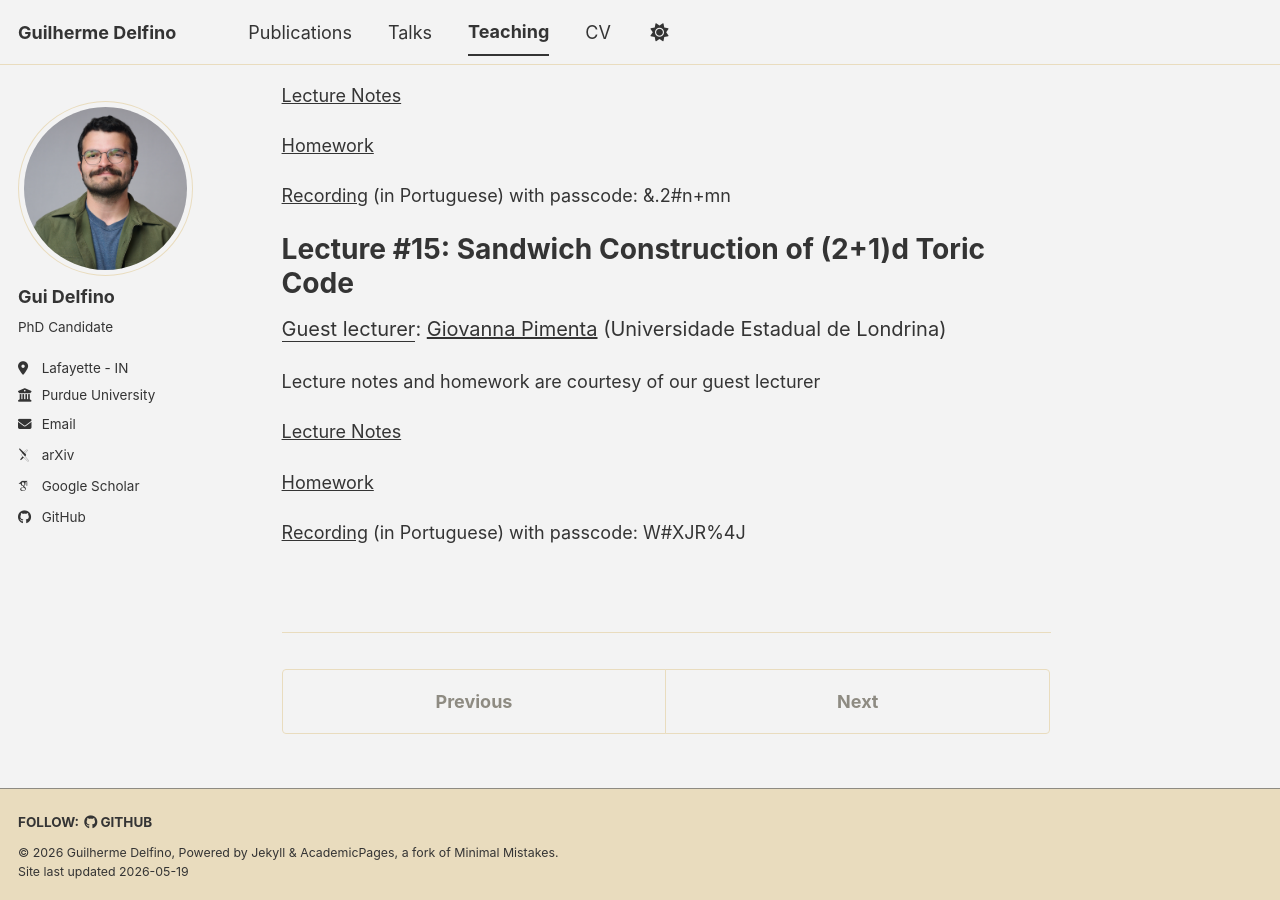
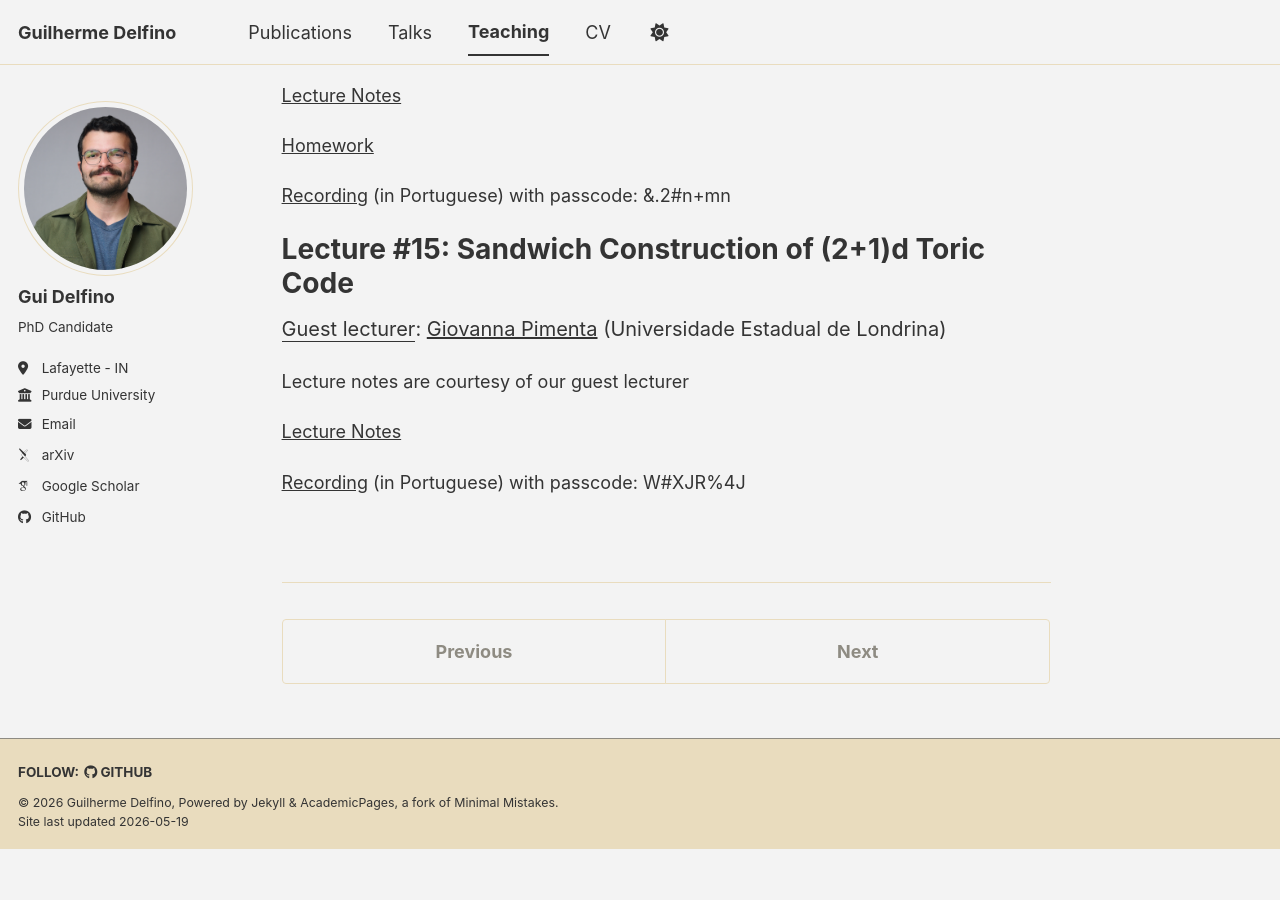
Before and after one commit to gui-delfino/gui-delfino.github.io, a Jekyll site: the page built from _teaching/2026-spring-fusion-cat.md, in a window 1280 px wide and 900 px high, scrolled down 3748 px. Built offline with Jekyll 4.4.1, drawn with Linux system fonts in a browser that asks for light colours; some web fonts are replaced; a script bundle is joined from its source files by our own code; library files that are not in the unit come from our copies; after the commit the page ends 4597 px from its top, so only the background shows below that.

Commit message:
update Lecture 15

```diff
--- a/_teaching/2026-spring-fusion-cat.md
+++ b/_teaching/2026-spring-fusion-cat.md
@@ -200,11 +200,9 @@ Lecture #15:  Sandwich Construction of (2+1)d Toric Code
 <span style="font-size: 20px;"><u>Guest lecturer</u>: [Giovanna Pimenta](https://arxiv.org/search/cond-mat?searchtype=author&query=Pimenta,+G) (Universidade Estadual de Londrina)</span>
 
 
-Lecture notes and homework are courtesy of our guest lecturer
+Lecture notes are courtesy of our guest lecturer
 
 [Lecture Notes](https://gui-delfino.github.io/files/Lecture_15.pdf)
 
-[Homework](https://gui-delfino.github.io/files/Homework_14.pdf)
-
 
 [Recording](https://purdue-edu.zoom.us/rec/share/wz_0YKaIED2_JfXtkLQxvxr5HNnE0_MUVaYh7EAV5AmUk0IYqrpCmt40UP-olxl3.3uDST6NCGgfDR83o) (in Portuguese) with passcode: W#XJR%4J
```
